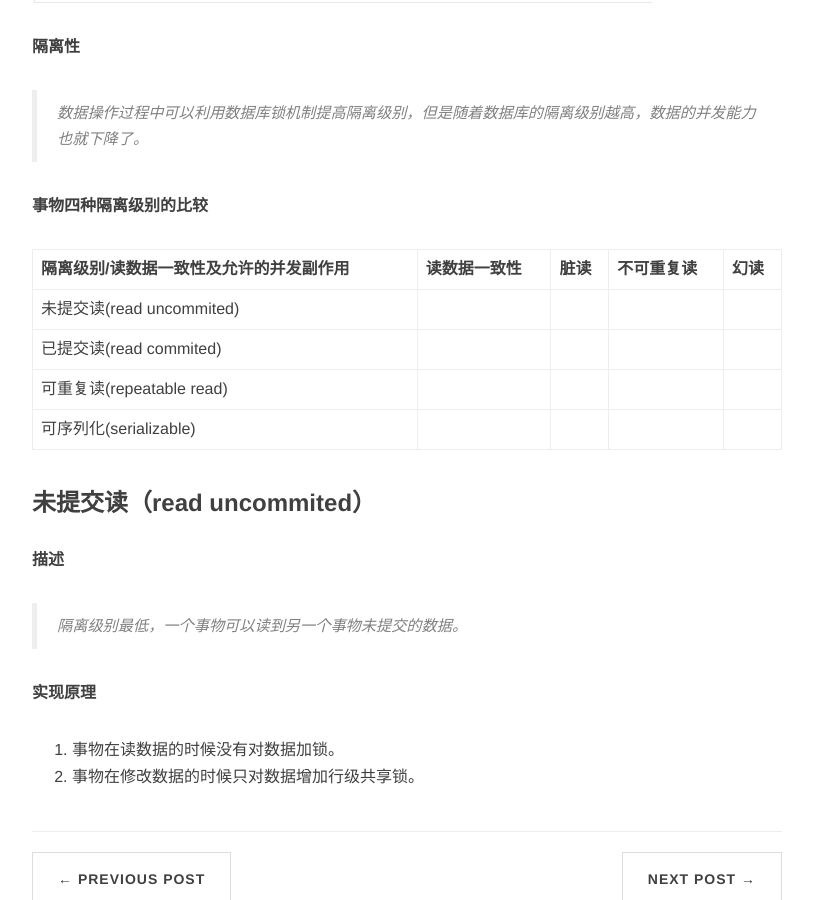
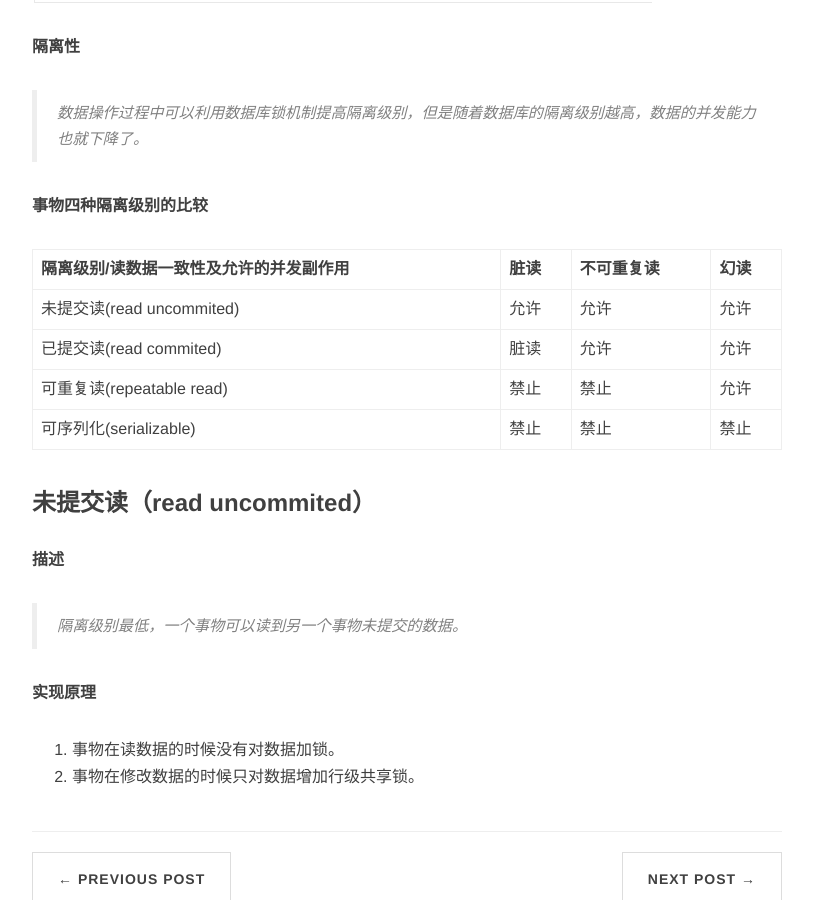
Before and after one commit to ZhouJianBoPro/ZhouJianBoPro.github.io, a Jekyll site: the page built from _posts/2018-03-21-isolation-level.md, in a window 1280 px wide and 900 px high, scrolled down 1809 px. Shown: the whole window, without its empty margins (233-1046 px from the left). Built offline with Jekyll 4.4.1, drawn with Linux system fonts in a browser that asks for light colours; nearby versions of some CDN libraries; comment, search, counter and statistics services are not loaded.

Commit message:
defalut commit；

```diff
--- a/_posts/2018-03-21-isolation-level.md
+++ b/_posts/2018-03-21-isolation-level.md
@@ -28,12 +28,12 @@ description: 深入分析事物的隔离级别。
 
 **事物四种隔离级别的比较**
 
-|隔离级别/读数据一致性及允许的并发副作用|读数据一致性|脏读|不可重复读|幻读|
+|隔离级别/读数据一致性及允许的并发副作用|脏读|不可重复读|幻读|
 |---|---|---|---|---|
-|未提交读(read uncommited)|||||
-|已提交读(read commited)|||||
-|可重复读(repeatable read)|||||
-|可序列化(serializable)|||||
+|未提交读(read uncommited)|允许|允许|允许|
+|已提交读(read commited)|脏读|允许|允许|
+|可重复读(repeatable read)|禁止|禁止|允许|
+|可序列化(serializable)|禁止|禁止|禁止|
 
 ### 未提交读（read uncommited）
 **描述**
```
